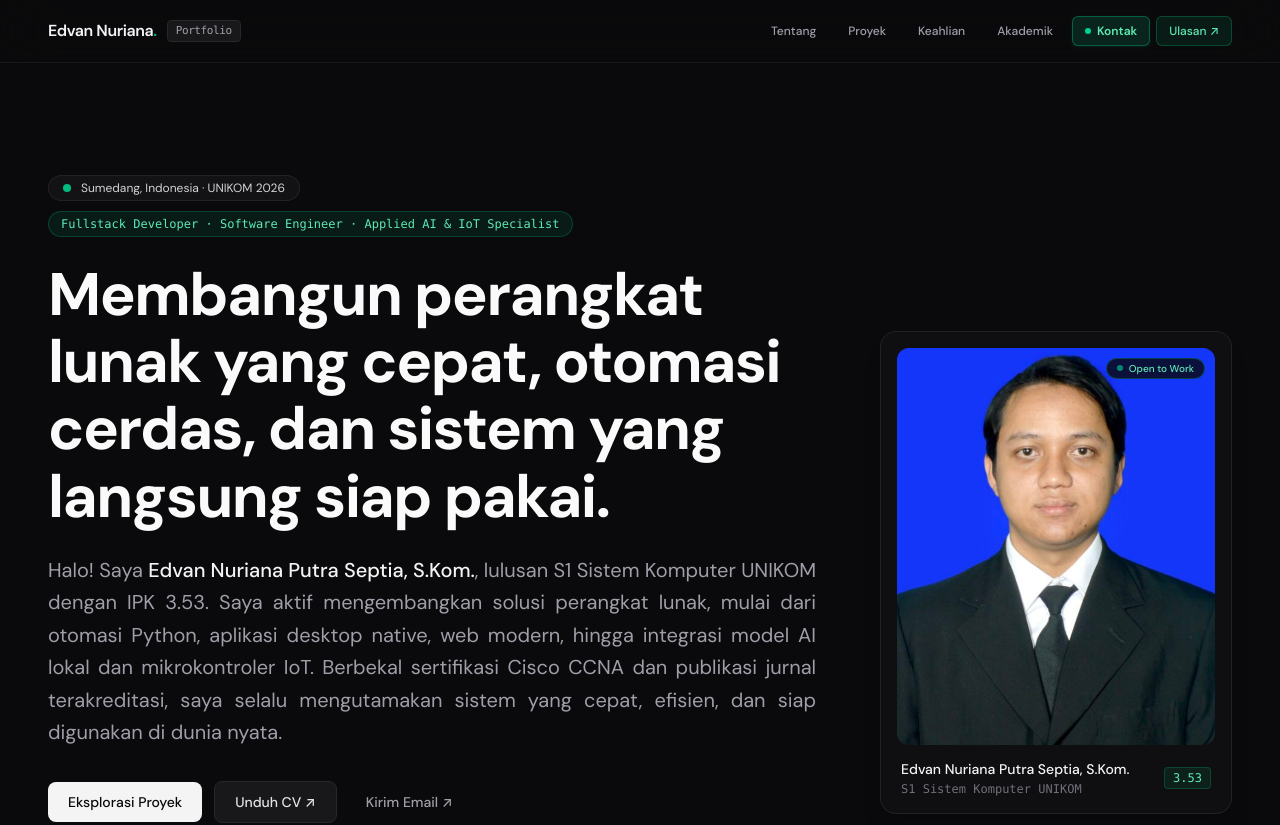
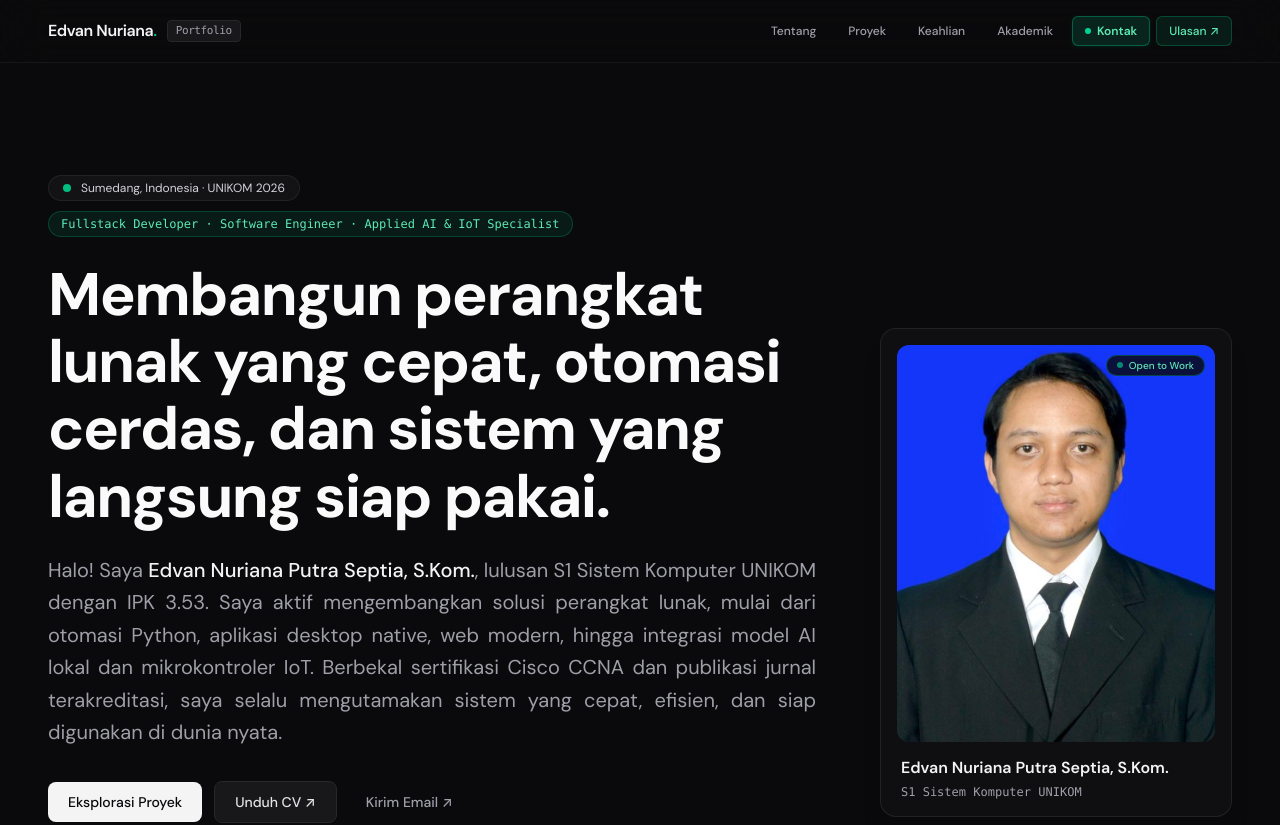
Before and after one commit to EdvanVPRoject/portofolio, a Next.js app: page / in a window 1280 px wide. Shown: the top 825 px of the page. Built offline with nearby package versions, Linux system fonts and the light colour scheme.

Commit message:
style(profile-card): remove IPK badge and refine typography hierarchy

```diff
--- a/src/app/page.tsx
+++ b/src/app/page.tsx
@@ -819,18 +819,13 @@ export default function PortfolioPage() {
                     Open to Work
                   </div>
                 </div>
-                <div className="mt-3.5 flex items-center justify-between px-1">
-                  <div>
-                    <p className="text-sm font-medium text-zinc-100 group-hover:text-emerald-200 transition-colors">
-                      Edvan Nuriana Putra Septia, S.Kom.
-                    </p>
-                    <p className="mt-0.5 font-mono text-xs text-zinc-500">
-                      S1 Sistem Komputer UNIKOM
-                    </p>
-                  </div>
-                  <span className="rounded border border-emerald-500/25 bg-emerald-500/10 px-2 py-0.5 font-mono text-xs font-medium text-emerald-300">
-                    3.53
-                  </span>
+                <div className="mt-3.5 px-1">
+                  <p className="text-base font-semibold text-zinc-100 group-hover:text-emerald-300 transition-colors">
+                    Edvan Nuriana Putra Septia, S.Kom.
+                  </p>
+                  <p className="mt-1 font-mono text-xs text-zinc-400">
+                    S1 Sistem Komputer UNIKOM
+                  </p>
                 </div>
               </div>
             </div>
```
